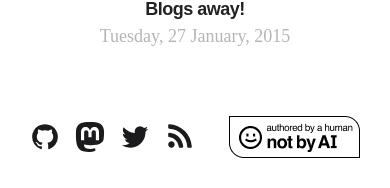
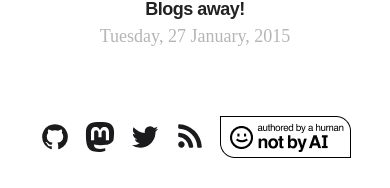
Before and after one commit to gnclmorais/blog, a Jekyll site: the page built from index.html, in a window 390 px wide. Shown: the part 3766-3954 px from the top of the page. Built offline with Jekyll 4.4.1, drawn with Linux system fonts in a browser that asks for light colours; some web fonts are replaced.

Commit message:
Improve footer on phone screens

```diff
--- a/_sass/_layout.scss
+++ b/_sass/_layout.scss
@@ -191,6 +191,10 @@ blockquote {
   align-items: center;
   gap: 15px;
   margin: 0 30px;
+
+  @media (max-width: 500px) {
+    justify-content: center;
+  }
 }
 
 
@@ -220,7 +224,10 @@ blockquote {
 .not-by-ai {
   height: 42px;
   width: auto;
-  margin-left: auto;
+
+  @media (min-width: 500px) {
+    margin-left: auto;
+  }
 }
 
 /**
```
